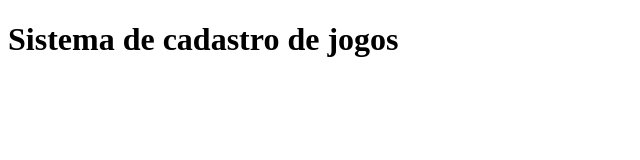
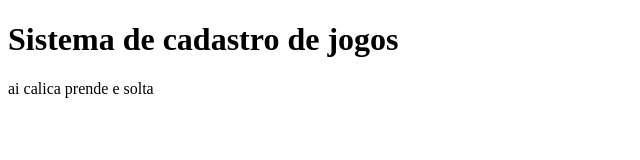
Before and after one commit to guicarm/sistema-de-cadastro, a plain HTML site: page index.html in a window 1280 px wide. Shown: the whole page, without its empty margins (0-640 px from the left). Drawn offline with Linux system fonts and the light colour scheme.

Commit message:
adiicionando paragrafo "ai calica"

```diff
--- a/index.html
+++ b/index.html
@@ -7,6 +7,7 @@
 </head>
 <body>
     <h1>Sistema de cadastro de jogos</h1>
+    <p>ai calica prende e solta</p>
     <script src="app.js"></script>
 </body>
 </html>
```
